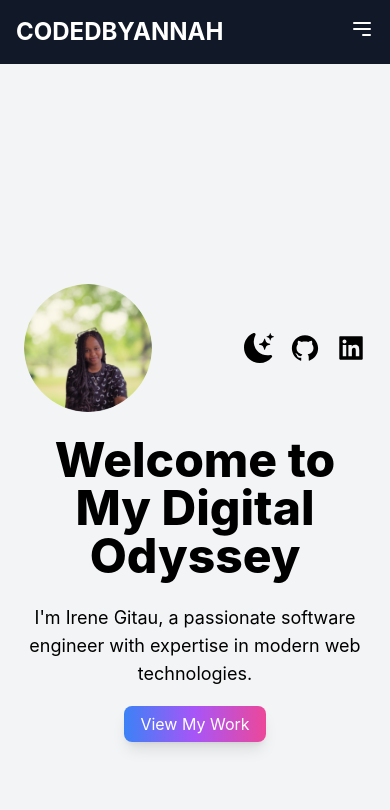
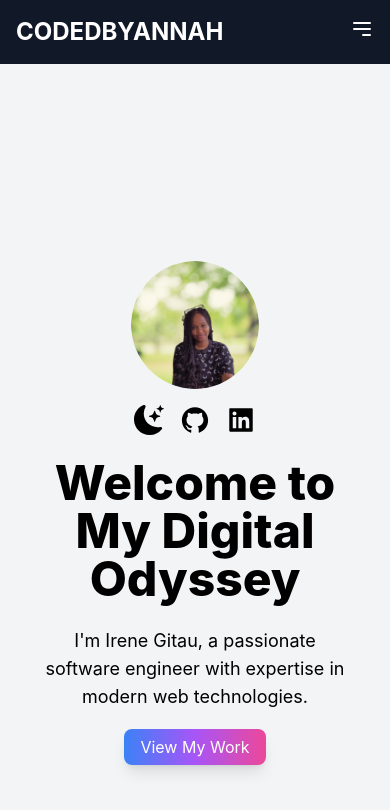
Before and after one commit to Annah-2003/My-Digital-Odyssey, a Next.js app in the folder portfolio/: page / in a window 390 px wide. Shown: the top 810 px of the page. Built offline with nearby package versions, Linux system fonts and the light colour scheme.

Commit message:
added focus state and alidation

```diff
--- a/portfolio/package.json
+++ b/portfolio/package.json
@@ -14,7 +14,8 @@
     "next": "14.2.5",
     "react": "^18",
     "react-dom": "^18",
-    "react-icons": "^5.2.1"
+    "react-icons": "^5.2.1",
+    "react-toastify": "^10.0.5"
   },
   "devDependencies": {
     "@types/node": "^20",
--- a/portfolio/pages/contact.js
+++ b/portfolio/pages/contact.js
@@ -1,7 +1,8 @@
-// pages/contact.js
 import { useState } from 'react';
 import Navbar from '../components/NavBar';
 import { motion } from 'framer-motion';
+import { ToastContainer, toast } from 'react-toastify';
+import 'react-toastify/dist/ReactToastify.css';
 
 export default function Contact() {
   const [formData, setFormData] = useState({ name: '', email: '', message: '' });
@@ -9,7 +10,7 @@ export default function Contact() {
 
   const handleInputChange = (e) => {
     const { name, value } = e.target;
-    setFormData({name: '', email: '', message: ''  });
+    setFormData({ ...formData, [name]: value });
   };
 
   const validateForm = () => {
@@ -29,14 +30,18 @@ export default function Contact() {
     }
     setErrors({});
 
+    try {
       const res = await fetch('http://127.0.0.1:5000/contact', {
         method: 'POST',
         headers: { 'Content-Type': 'application/json' },
         body: JSON.stringify(formData),
       });
       const data = await res.json();
-    alert(data.message);
+      toast.success(data.message);
       setFormData({ name: '', email: '', message: '' });
+    } catch (error) {
+      toast.error("Failed to send message");
+    }
   };
 
   return (
@@ -101,6 +106,7 @@ export default function Contact() {
             </button>
           </form>
         </motion.div>
+        <ToastContainer />
       </section>
     </div>
   );
--- a/portfolio/pages/index.js
+++ b/portfolio/pages/index.js
@@ -38,14 +38,12 @@ export default function Home() {
             initial={{ opacity: 0 }}
             animate={{ opacity: 1 }}
             transition={{ duration: 1.5 }}
+            className="w-full px-4 md:px-0"
           >
-            <div className="flex justify-between w-full mb-6 items-center">
-              <img src={profilePic.src} alt="Profile Picture" className="w-32 h-32 rounded-full" />
-              <div className="flex space-x-4 items-center">
-                <motion.div
-                  whileHover={{ scale: 1.3, color: '#FFD700' }}
-                  transition={{ duration: 0.3 }}
-                >
+            <div className="flex flex-col md:flex-row justify-between items-center w-full mb-6">
+              <img src={profilePic.src} alt="Profile Picture" className="w-32 h-32 rounded-full mb-4 md:mb-0" />
+              <div className="flex space-x-4">
+                <motion.div variants={iconVariants} whileHover="hover">
                   <BsFillMoonStarsFill
                     className="text-3xl cursor-pointer"
                     onClick={() => setDarkMode(!darkMode)}
```
Also changed, not shown: 1 other file (tests, documents, lock files or other folders). Lines whose indentation alone changed are shown as unchanged.
